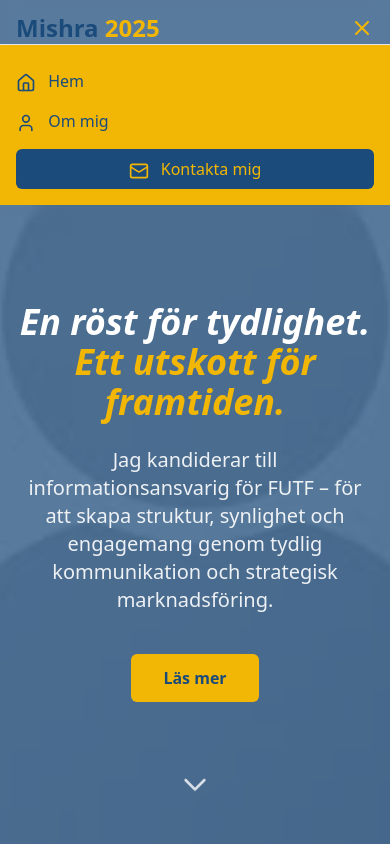
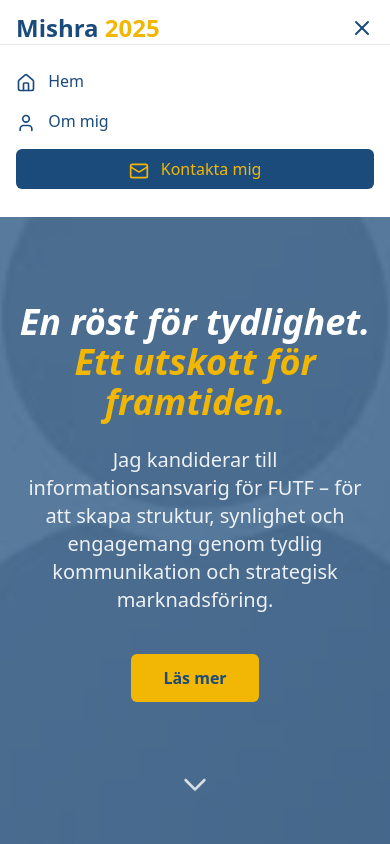
Before and after one commit to A89881/futf-campaigns, a Vue app: page / in a window 390 px wide. Both pictures are taken after a click on the button 362 px from the left and 28 px from the top of the page. Shown: the top 844 px of the page. Built offline with nearby package versions, Linux system fonts and the light colour scheme.

Commit message:
firebase update 2

```diff
--- a/package.json
+++ b/package.json
@@ -11,6 +11,7 @@
   "dependencies": {
     "@heroicons/vue": "^2.2.0",
     "@tailwindcss/vite": "^4.1.3",
+    "@vueuse/firebase": "^13.1.0",
     "firebase": "^11.6.0",
     "lucide-vue-next": "^0.488.0",
     "vue": "^3.5.13",
--- a/src/components/Navbar.vue
+++ b/src/components/Navbar.vue
@@ -1,7 +1,7 @@
 <template>
   <header :class="[
     'fixed top-0 left-0 w-full z-50 transition-all duration-300 backdrop-blur-sm',
-    isScrolled ? 'bg-white/100 shadow-lg py-2' : 'bg-gray/100 py-3'
+    isScrolled ? 'bg-white/100 shadow-lg py-2' : 'bg-white/100 py-3'
   ]">
     <nav class="max-w-7xl mx-auto px-4 flex justify-between items-center">
       <router-link to="/" :class="[
@@ -29,13 +29,13 @@
       <!-- Mobile menu button -->
       <button class="md:hidden focus:outline-none" @click="toggleMenu" aria-label="Meny">
         <component :is="isMenuOpen ? X : Menu"
-          :class="['h-6 w-6 transition-colors', isScrolled ? 'text-futf-blue' : 'text-futf-gold']" />
+          :class="['h-6 w-6 transition-colors', isScrolled ? 'text-futf-blue' : 'text-futf-blue']" />
       </button>
     </nav>
 
     <!-- Mobile menu -->
     <transition name="fade">
-      <div v-if="isMenuOpen" class="md:hidden bg-futf-gold border-t border-gray-200 px-4 py-4">
+      <div v-if="isMenuOpen" class="md:hidden bg-white border-t border-gray-200 px-4 py-4">
         <router-link to="/" class="block py-2 font-medium text-futf-blue hover:text-futfOrange" @click="toggleMenu">
           <Home class="inline w-5 h-5 mr-2" /> Hem
         </router-link>
--- a/src/firebase.js
+++ b/src/firebase.js
@@ -1,5 +1,6 @@
 import { initializeApp } from "firebase/app";
 import { getFirestore } from "firebase/firestore";
+import { getAuth } from "firebase/auth";
 
 // Import the functions you need from the SDKs you need
 
@@ -24,5 +25,6 @@ const firebaseConfig = {
 const app = initializeApp(firebaseConfig);
 // const analytics = getAnalytics(app);
 const db = getFirestore(app);
+const auth = getAuth(app);
 
-export { db };
+export { db, auth };
```
Also changed, not shown: 1 other file (tests, documents, lock files or other folders).
